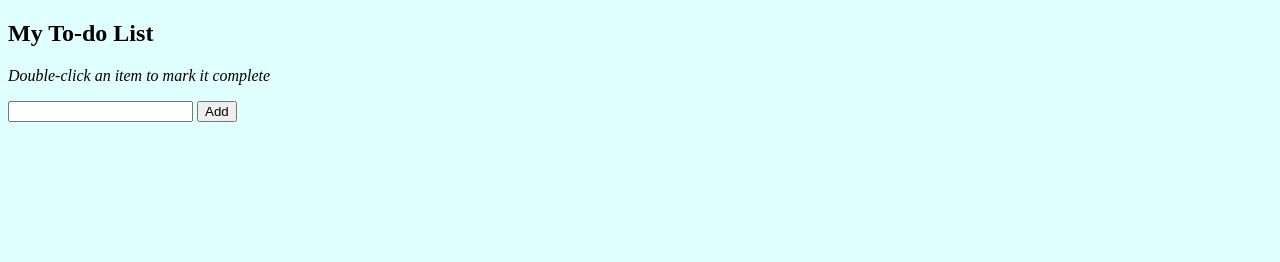
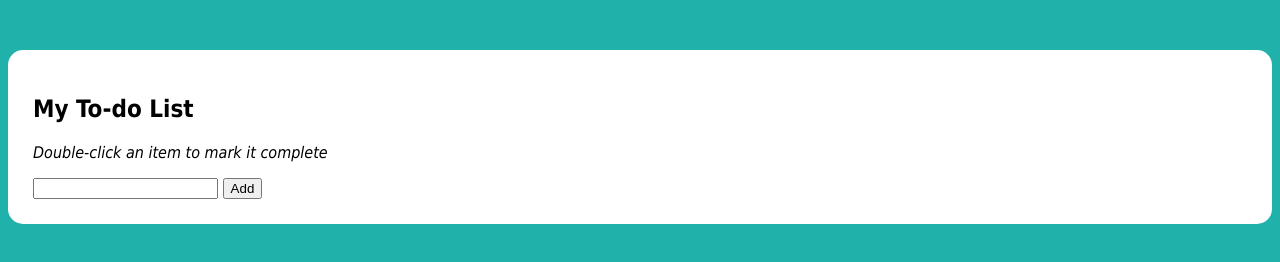
Before and after one commit to dekwidap/finalExam_HTMLmySkill, a plain HTML site: page index.html in a window 1280 px wide. Drawn offline with Linux system fonts and the light colour scheme.

Commit message:
styling for container

```diff
--- a/style.css
+++ b/style.css
@@ -1,3 +1,13 @@
 body {
-    background-color: lightcyan;
+    background-color: lightseagreen;
+    font-family: Tahoma, sans-serif;
 }
+
+#container {
+    margin-top: 50px;
+    background-color: white;
+    border-radius: 15px;
+    margin-inline: auto;
+    padding: 25px;
+    font-weight: 250;
+}
```
